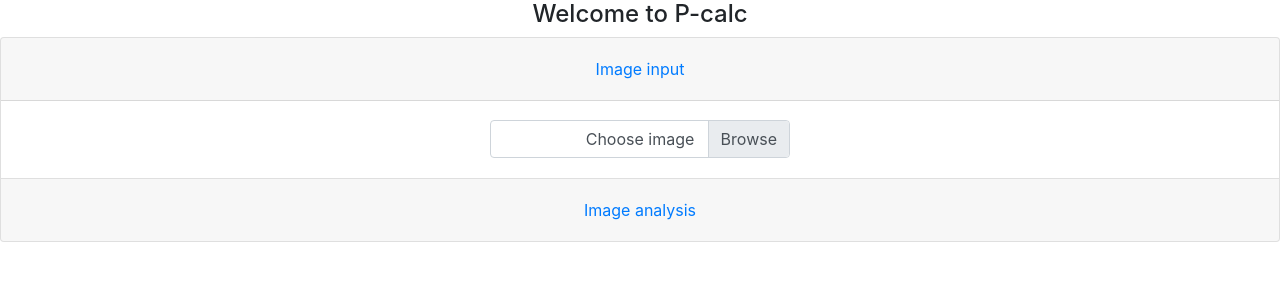
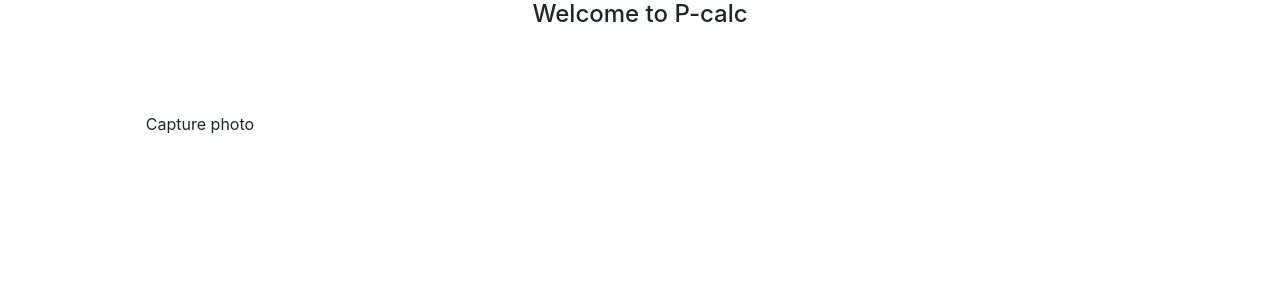
Before and after one commit to ryanzhou7/p-calc, a React (Create React App) app: page / in a window 1280 px wide. Shown: the top 300 px of the page. Built offline with nearby package versions, Linux system fonts and the light colour scheme; no server answers.

Commit message:
Add webcam and overlay button

```diff
--- a/package.json
+++ b/package.json
@@ -13,7 +13,8 @@
     "react": "^16.13.1",
     "react-bootstrap": "^1.0.1",
     "react-dom": "^16.13.1",
-    "react-scripts": "3.4.1"
+    "react-scripts": "3.4.1",
+    "react-webcam": "^5.1.0"
   },
   "scripts": {
     "start": "react-scripts start",
--- a/src/components/App/App.css
+++ b/src/components/App/App.css
@@ -36,3 +36,19 @@
     transform: rotate(360deg);
   }
 }
+
+div.relative {
+  position: relative;
+  width: 400px;
+  height: 200px;
+  border: 3px solid #73ad21;
+}
+
+div.absolute {
+  position: absolute;
+  top: 40px;
+  right: 0;
+  width: 200px;
+  height: 100px;
+  border: 3px solid #73ad21;
+}
--- a/src/components/App/App.js
+++ b/src/components/App/App.js
@@ -1,10 +1,17 @@
-import React, { useState } from "react";
+import React, { useState, useRef, useCallback } from "react";
 import { Button, Card, Accordion } from "react-bootstrap";
 import FileInput from "../FileInput/FileInput";
 import ImageAnalyzer from "../ImageAnalyzer/ImageAnalyzer";
 import Canvas from "../Canvas/Canvas";
 import * as utils from "./utils";
+import Webcam from "react-webcam";
 import "./App.css";
+
+const videoConstraints = {
+  width: 1280,
+  height: 720,
+  facingMode: "user", // { exact: "environment" }
+};
 
 function App() {
   const [image, setImage] = useState({});
@@ -56,11 +63,45 @@ function App() {
     numPixelsColoredBlue: [numPixelsColoredBlue, setNumPixelsColoredBlue],
   };
 
+  const webcamRef = useRef(null);
+  const [imgSrc, setImgSrc] = React.useState(null);
+
+  const capture = useCallback(() => {
+    const screenshot = webcamRef.current.getScreenshot();
+    setImgSrc(screenshot);
+  }, [webcamRef, setImgSrc]);
+
   return (
     <div className="App">
       <h4>Welcome to P-calc</h4>
+
+      <div style={{ position: "relative", float: "left" }}>
+        <Webcam
+          audio={false}
+          height={200}
+          ref={webcamRef}
+          screenshotFormat="image/jpeg"
+          width={400}
+          videoConstraints={videoConstraints}
+        />
+        <span
+          style={{
+            position: "absolute",
+            top: 75,
+            right: 0,
+            bottom: 0,
+            left: 0,
+          }}
+          onClick={capture}
+        >
+          Capture photo
+        </span>
+      </div>
+
+      <div>{imgSrc && <img src={imgSrc} />}</div>
+
       <div>
-        <Accordion defaultActiveKey="0">
+        {/* <Accordion defaultActiveKey="0">
           <Card>
             <Card.Header>
               <Accordion.Toggle as={Button} variant="link" eventKey="0">
@@ -97,7 +138,7 @@ function App() {
               </Card.Body>
             </Accordion.Collapse>
           </Card>
-        </Accordion>
+        </Accordion> */}
       </div>
     </div>
   );
```
Also changed, not shown: 1 other file (tests, documents, lock files or other folders).
